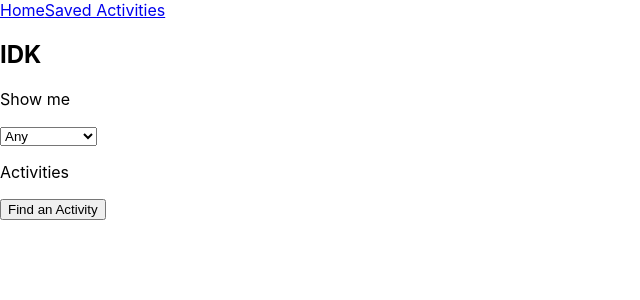
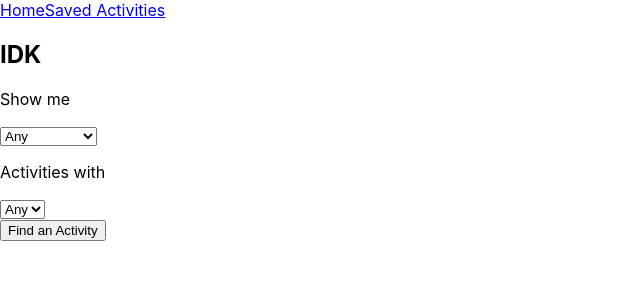
Before and after one commit to alyssabull/idk, a React (Create React App) app: page / in a window 1280 px wide. Shown: the top 300 px of the page, without its empty margins (0-640 px from the left). Built offline with nearby package versions, Linux system fonts and the light colour scheme.

Commit message:
Filter by participant number

```diff
--- a/src/App/App.js
+++ b/src/App/App.js
@@ -1,6 +1,6 @@
 import React, { useState, useEffect } from 'react';
 import { Route, Link } from 'react-router-dom';
-import { getFilteredActivity, getRandomActivity } from '../apiCalls.js';
+import { getFilteredActivity, getFilteredParticipantActivity, getRandomActivity } from '../apiCalls.js';
 import RandomActivity from '../RandomActivity/RandomActivity.js';
 import SavedActivities from '../SavedActivities/SavedActivities.js';
 import Dropdown from '../Dropdown/Dropdown.js';
@@ -11,6 +11,7 @@ function App() {
   const [randomActivity, setRandomActivity] = useState({})
   const [savedActivities, setSavedActivities] = useState([])
   const [activitySearchType, setActivitySearchType] = useState('any')
+  const [participantSearchNum, setParticipantSearchNum] = useState('any')
 
   useEffect(() => {
     if(localStorage.length > 0) {
@@ -21,12 +22,17 @@ function App() {
   }, [])
 
   const generateNewActivity = () => {
-    if (activitySearchType === 'any') {
+    debugger
+    if (activitySearchType === 'any' && participantSearchNum === 'any') {
       getRandomActivity()
       .then(data => formatAPIData(data))
       .catch(error => console.error)
-    } else {
+    } else if (activitySearchType !== 'any' && participantSearchNum === 'any') {
       getFilteredActivity(activitySearchType)
+      .then(data => formatAPIData(data))
+      .catch(error => console.error)
+    } else if (activitySearchType === 'any' && participantSearchNum !== 'any') {
+      getFilteredParticipantActivity(Number(participantSearchNum))
       .then(data => formatAPIData(data))
       .catch(error => console.error)
     }
@@ -60,7 +66,11 @@ function App() {
   }
 
   const filterSearchResults = (dropdownInput) => {
+    if (dropdownInput.length > 1) {
       setActivitySearchType(dropdownInput)
+    } else {
+      setParticipantSearchNum(dropdownInput)
+    }
   }
 
   return(
@@ -74,25 +84,38 @@ function App() {
         </Link>
       </nav>
       <h1>IDK</h1>
+      <Route path={["/", "/random-activity"]}>
         <section className='filter-activities'>
           <p>Show me</p>
           <Dropdown
-          activityTypes={[
+            dropdownValues={[
               {id: 0, name: 'Any'},
               {id: 1, name: 'Busywork'},
-            {id: 1, name: 'Charity'},
-            {id: 1, name: 'Cooking'},
-            {id: 1, name: 'DIY'},
-            {id: 1, name: 'Education'},
-            {id: 1, name: 'Music'},
-            {id: 1, name: 'Recreational'},
-            {id: 1, name: 'Relaxation'},
-            {id: 1, name: 'Social'}
+              {id: 2, name: 'Charity'},
+              {id: 3, name: 'Cooking'},
+              {id: 4, name: 'DIY'},
+              {id: 5, name: 'Education'},
+              {id: 6, name: 'Music'},
+              {id: 7, name: 'Recreational'},
+              {id: 8, name: 'Relaxation'},
+              {id: 9, name: 'Social'}
             ]}
             filterSearchResults={filterSearchResults}
           />
-        <p>Activities</p>
+          <p>Activities with</p>
+          <Dropdown
+            dropdownValues={[
+              {id: 0, name: 'Any'},
+              {id: 1, name: '0'},
+              {id: 2, name: '1'},
+              {id: 3, name: '2'},
+              {id: 4, name: '3'},
+              {id: 5, name: '4'},
+            ]}
+            filterSearchResults={filterSearchResults}
+          />
         </section>
+      </Route>
       <Route
         exact path='/'>
       <Link to='random-activity'>
--- a/src/Dropdown/Dropdown.js
+++ b/src/Dropdown/Dropdown.js
@@ -2,13 +2,13 @@ import './Dropdown.scss'
 
 const Dropdown = (props) => {
   const generateDropdown = () => {
-    return props.activityTypes.map(activityType => {
+    return props.dropdownValues.map(value => {
       return(
         <option
-          id={activityType.id}
-          key={activityType.id}
-          value={`${activityType.name}`}>
-            {activityType.name}
+          id={value.id}
+          key={value.id}
+          value={`${value.name}`}>
+            {value.name}
         </option>
       )
     })
--- a/src/apiCalls.js
+++ b/src/apiCalls.js
@@ -7,3 +7,8 @@ export const getFilteredActivity = (type) => {
   return fetch(`http://www.boredapi.com/api/activity?type=${type}`)
   .then(response => response.json())
 }
+
+export const getFilteredParticipantActivity = (num) => {
+  return fetch(`http://www.boredapi.com/api/activity?participants=${num}`)
+  .then(response => response.json())
+}
```
Also changed, not shown: 1 other file (tests, documents, lock files or other folders). Lines whose indentation alone changed are shown as unchanged.
